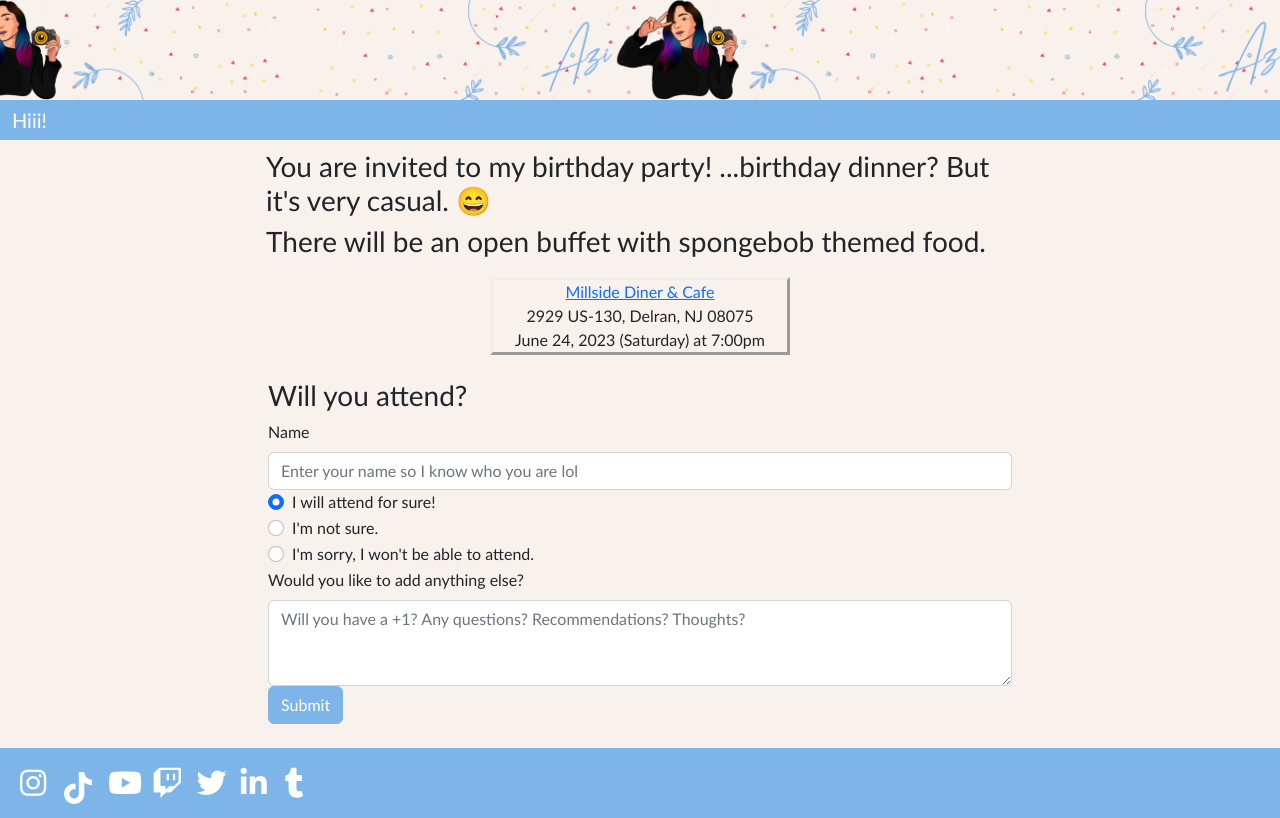
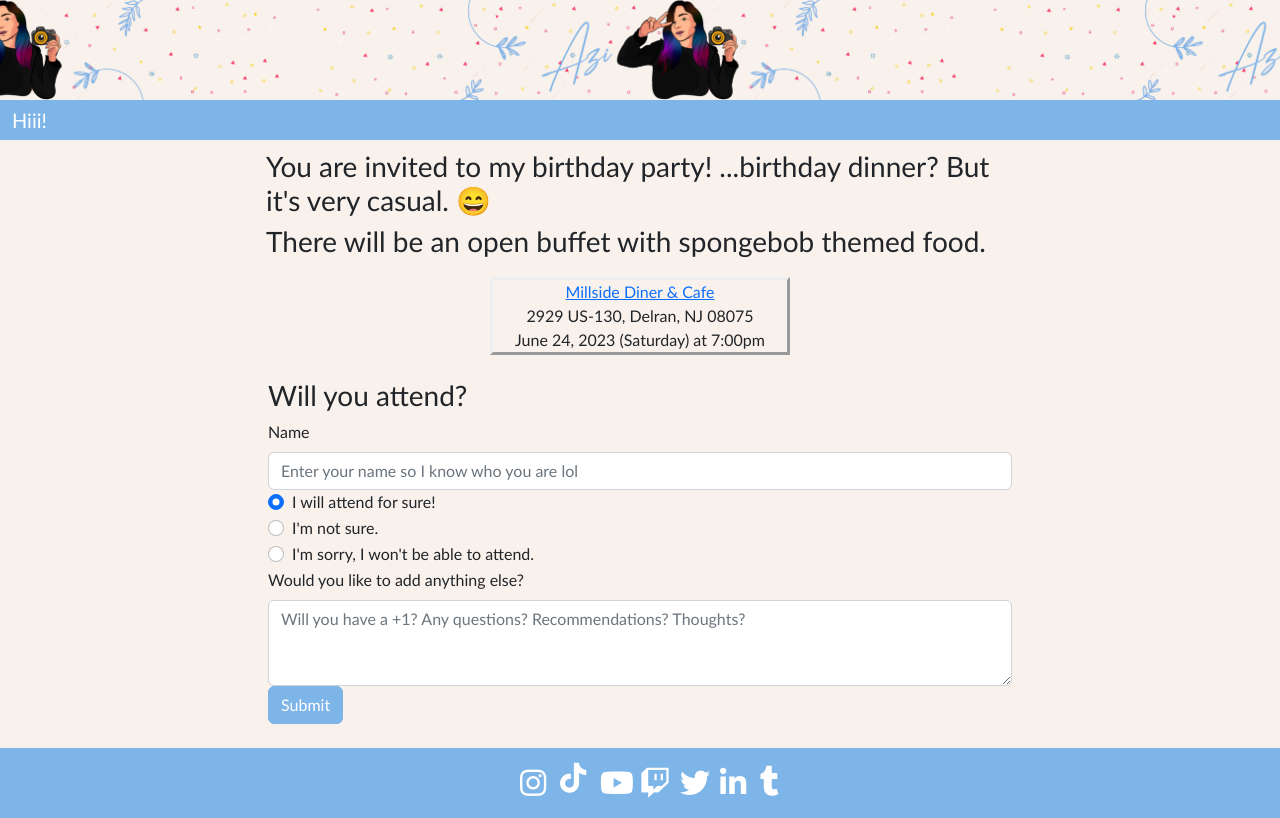
Before and after one commit to azimezn/azime_birthday, a website: page index.html in a window 1280 px wide. Drawn offline with nearby package versions, Linux system fonts and the light colour scheme.

Commit message:
aligned social icons

```diff
--- a/assets/css/style.css
+++ b/assets/css/style.css
@@ -60,8 +60,24 @@ body {
     background-color: #7eb5e8;
 }
 
+.social-icons {
+    display: flex;
+    justify-content: center;
+}
+
+.fa-tiktok {
+    font-size: 30px !important;
+    padding-top: 30px !important;
+}
+.fa-tumblr {
+    padding-top: 18px !important;
+}
+
 /* icons */
 .fa {
+    display: inline-flex;
+    align-items: center;
+    justify-content: center;
     padding: 20px;
     font-size: 30px;
     width: 30px;
--- a/index.html
+++ b/index.html
@@ -118,7 +118,7 @@
   <br>
 
   <footer class="footer-azime">
-
+<div class="social-icons">
     <a href="https://www.instagram.com/azimezn/" class="fa fa-instagram" target="_blank"></a>
     <i href="https://www.tumblr.com/heyyitsizzyy" class="fa fa-brands fa-tiktok fa-2xl" target="_blank"></i>
     <a href="https://www.youtube.com/azimezn" class="fa fa-youtube" target="_blank"></a>
@@ -126,8 +126,7 @@
     <a href="https://twitter.com/azimezn" class="fa fa-twitter" target="_blank"></a>
     <a href="https://www.linkedin.com/in/azime-nail/" class="fa fa-linkedin" target="_blank"></a>
     <a href="https://www.tumblr.com/heyyitsizzyy" class="fa fa-tumblr" target="_blank"></a>
-
-
+</div>
   </footer>
 
   <!-- bootstrap -->
```
